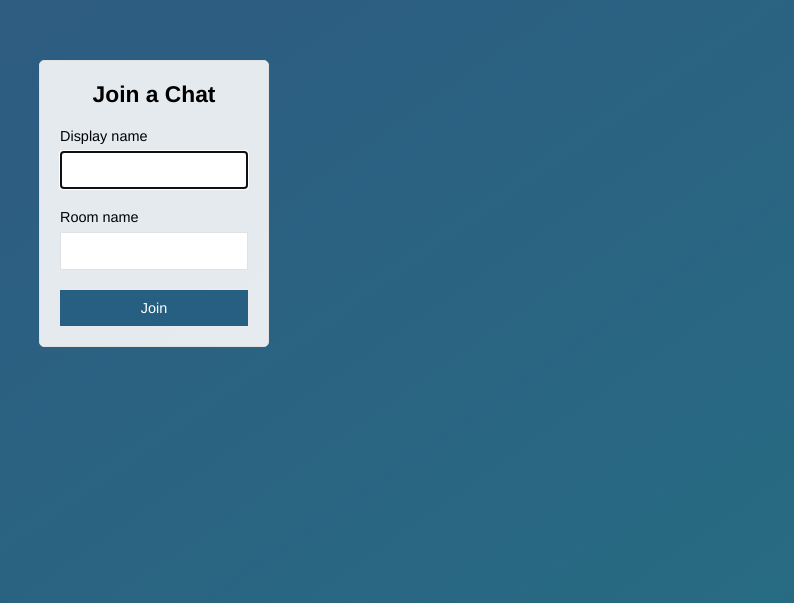
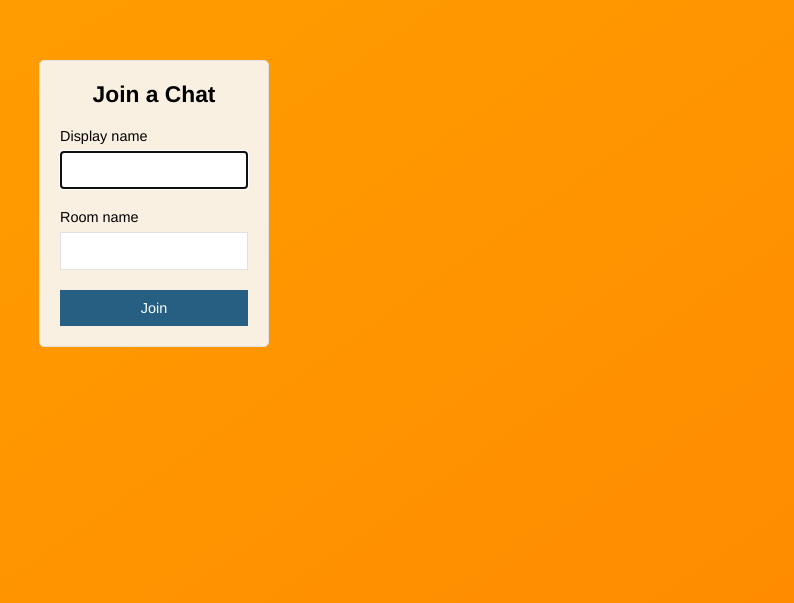
Before and after one commit to ayushpetigara/chat-app, a website: page public/index.html in a window 1280 px wide. Shown: the part 197-800 px from the top of the page, without its empty margins (486-1280 px from the left). Drawn offline with Linux system fonts and the light colour scheme.

```diff
--- a/public/css/style.css
+++ b/public/css/style.css
@@ -44,12 +44,12 @@
   height: 100vh;
   width: 100vw;
   justify-content: center;
-  background: -moz-linear-gradient(125deg, rgba(39,107,130,1) 0%, rgba(49,84,129,1) 100%); /* ff3.6+ */
-  background: -webkit-gradient(linear, left top, right bottom, color-stop(0%, rgba(49,84,129,1)), color-stop(100%, rgba(39,107,130,1))); /* safari4+,chrome */
-  background: -webkit-linear-gradient(125deg, rgba(39,107,130,1) 0%, rgba(49,84,129,1) 100%); /* safari5.1+,chrome10+ */
-  background: -o-linear-gradient(125deg, rgba(39,107,130,1) 0%, rgba(49,84,129,1) 100%); /* opera 11.10+ */
-  background: -ms-linear-gradient(125deg, rgba(39,107,130,1) 0%, rgba(49,84,129,1) 100%); /* ie10+ */
-  background: linear-gradient(325deg, rgba(39,107,130,1) 0%, rgba(49,84,129,1) 100%); /* w3c */
+  background: -moz-linear-gradient(125deg, rgba(255,140,0 ,1) 0%, rgba(255,165,0 ,1) 100%); /* ff3.6+ */
+  background: -webkit-gradient(linear, left top, right bottom, color-stop(0%, rgba(255,140,0 ,1)), color-stop(100%, rgba(255,140,0 ,1))); /* safari4+,chrome */
+  background: -webkit-linear-gradient(125deg, rgba(255,140,0 ,1) 0%, rgba(255,165,0 ,1) 100%); /* safari5.1+,chrome10+ */
+  background: -o-linear-gradient(125deg, rgba(255,140,0 ,1) 0%, rgba(255,165,0 ,1) 100%); /* opera 11.10+ */
+  background: -ms-linear-gradient(125deg, rgba(255,140,0 ,1) 0%, rgba(255,165,0 ,1) 100%); /* ie10+ */
+  background: linear-gradient(325deg, rgba(rgba(255,140,0 ,1)) 0%, rgba(255,165,0 ,1) 100%); /* w3c */
 }
 
 .centered-form__form {
```
